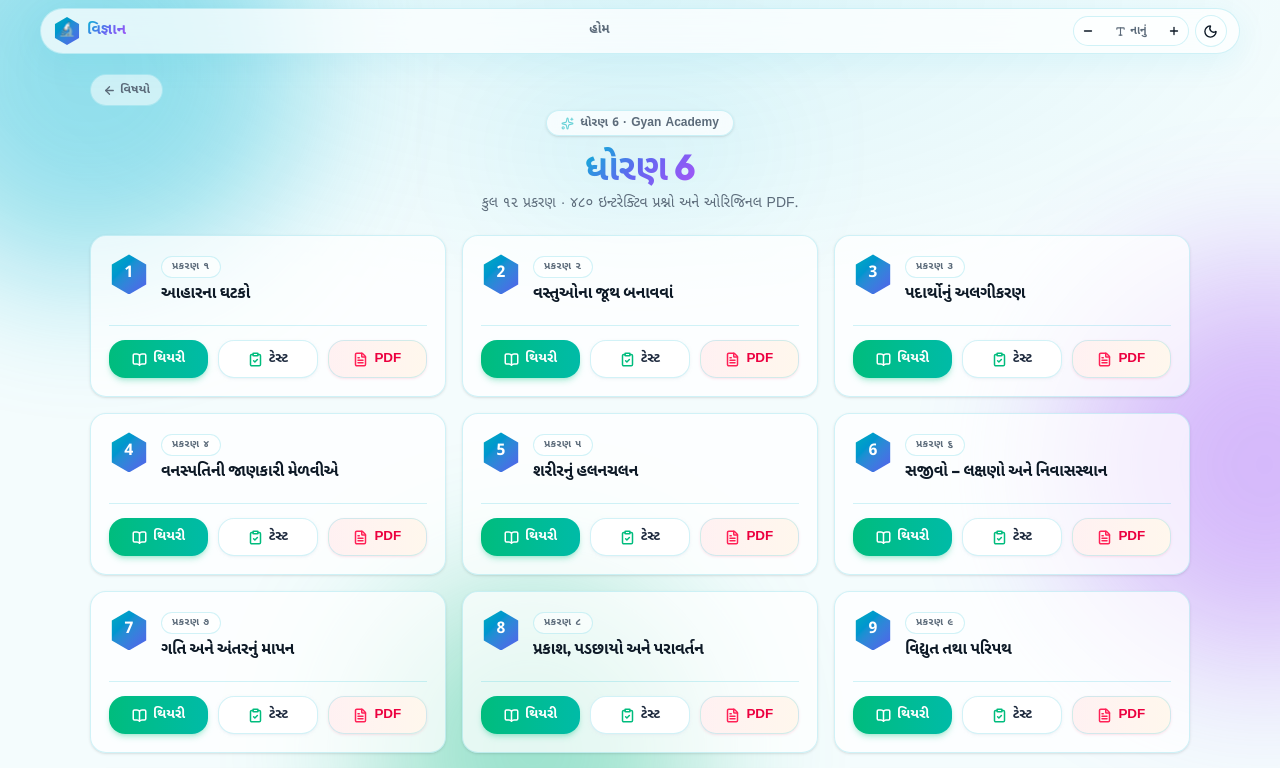
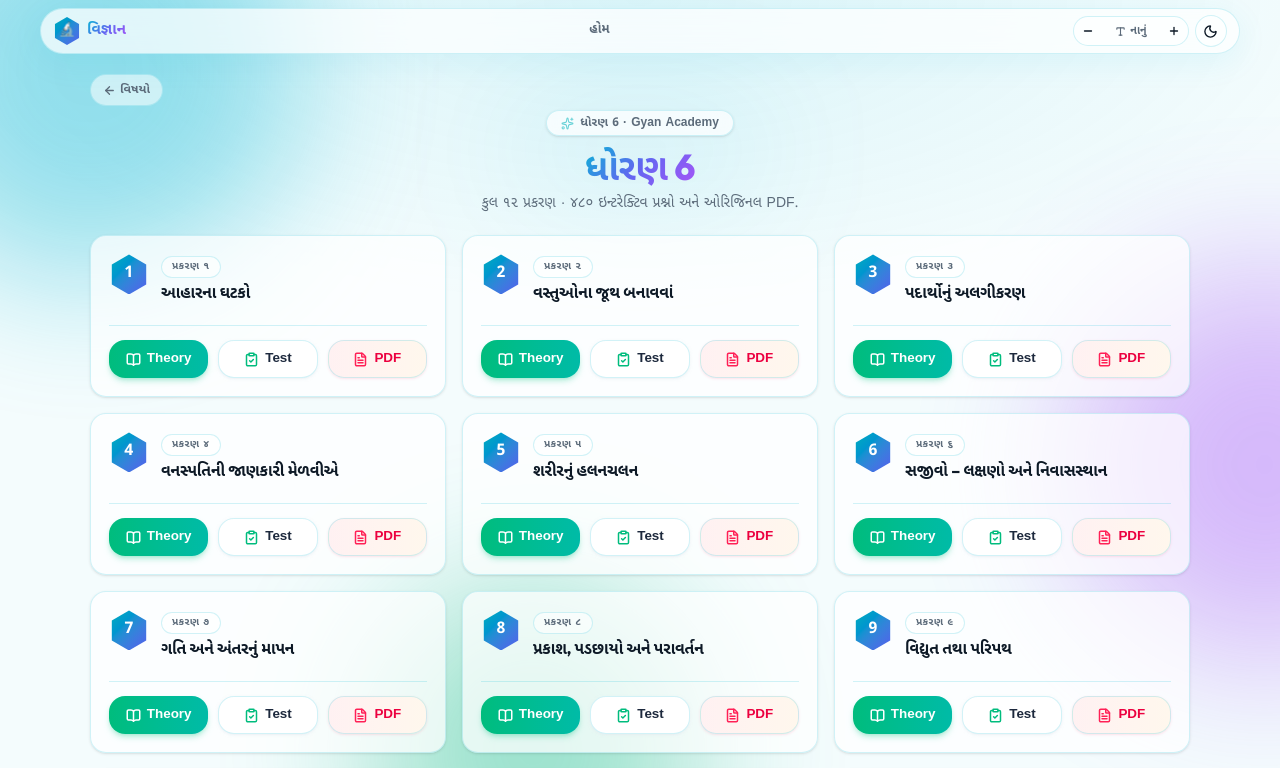
Before and after one commit to GyanAcademy01/Science, a Next.js app: page /chapter/std6 in a window 1280 px wide. Shown: the top 768 px of the page. Built offline with nearby package versions, Linux system fonts and the light colour scheme.

Commit message:
Update button text labels from Gujarati to English (Theory and Test)

```diff
--- a/src/app/chapter/[subjectId]/page.tsx
+++ b/src/app/chapter/[subjectId]/page.tsx
@@ -90,7 +90,7 @@ export default async function ChapterListPage(props: {
                   className="inline-flex items-center justify-center gap-1.5 rounded-2xl bg-gradient-to-r from-emerald-500 to-teal-500 text-white px-2.5 py-2 text-[0.78rem] sm:text-[0.84rem] font-bold shadow-md shadow-emerald-500/25 transition-all duration-300 hover:shadow-lg hover:shadow-emerald-500/40 hover:scale-[1.03] active:scale-95 text-center whitespace-nowrap"
                 >
                   <BookOpen size={15} strokeWidth={2.4} className="shrink-0" />
-                  <span>થિયરી</span>
+                  <span>Theory</span>
                 </Link>
               )}
 
@@ -100,7 +100,7 @@ export default async function ChapterListPage(props: {
                   className="inline-flex items-center justify-center gap-1.5 rounded-2xl bg-white dark:bg-slate-800 border border-slate-200 dark:border-slate-700 text-slate-800 dark:text-slate-100 px-2.5 py-2 text-[0.78rem] sm:text-[0.84rem] font-bold shadow-sm shadow-slate-200/50 transition-all duration-300 hover:border-emerald-400 hover:shadow-md hover:scale-[1.03] active:scale-95 text-center whitespace-nowrap"
                 >
                   <ClipboardCheck size={15} strokeWidth={2.4} className="shrink-0 text-emerald-500 dark:text-emerald-400" />
-                  <span>ટેસ્ટ</span>
+                  <span>Test</span>
                 </Link>
               )}
 
```
